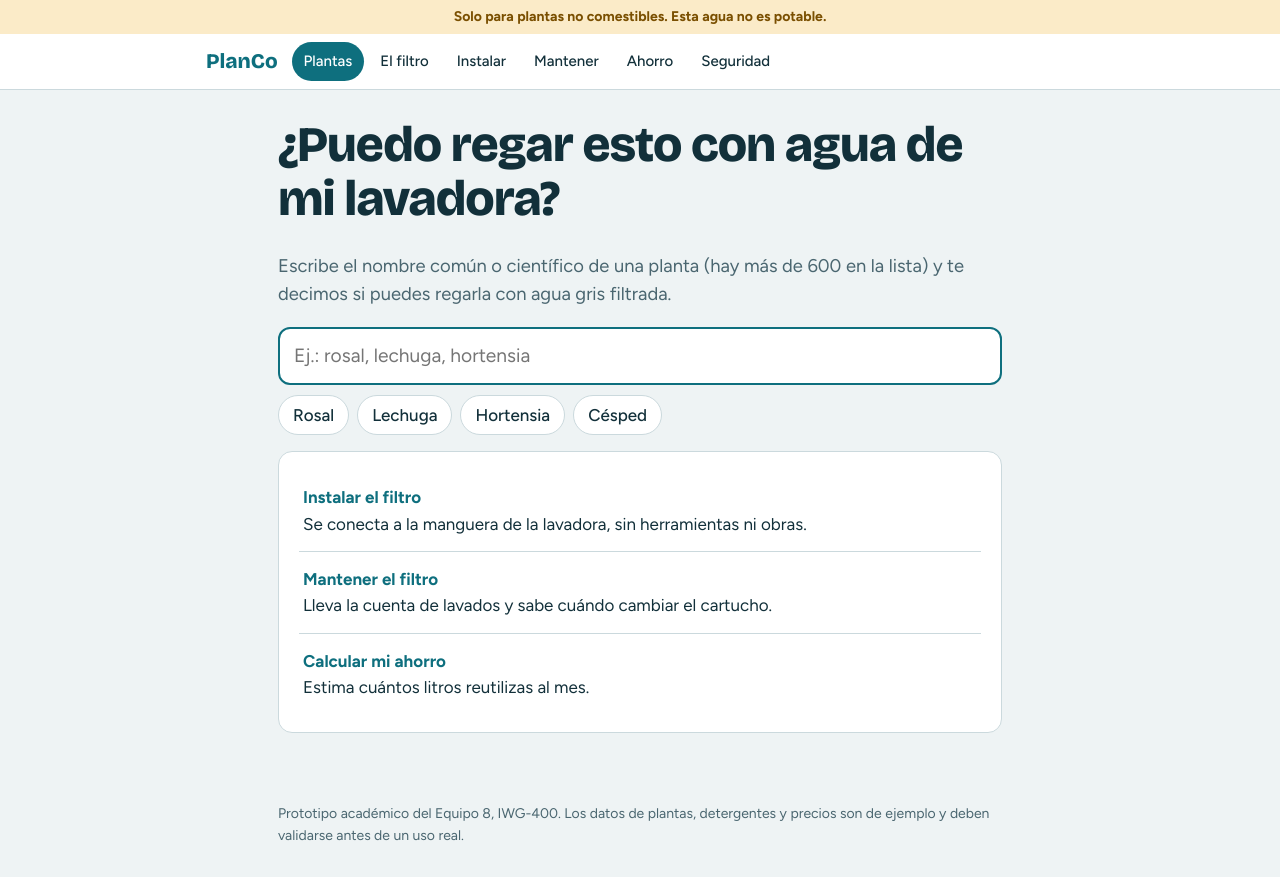
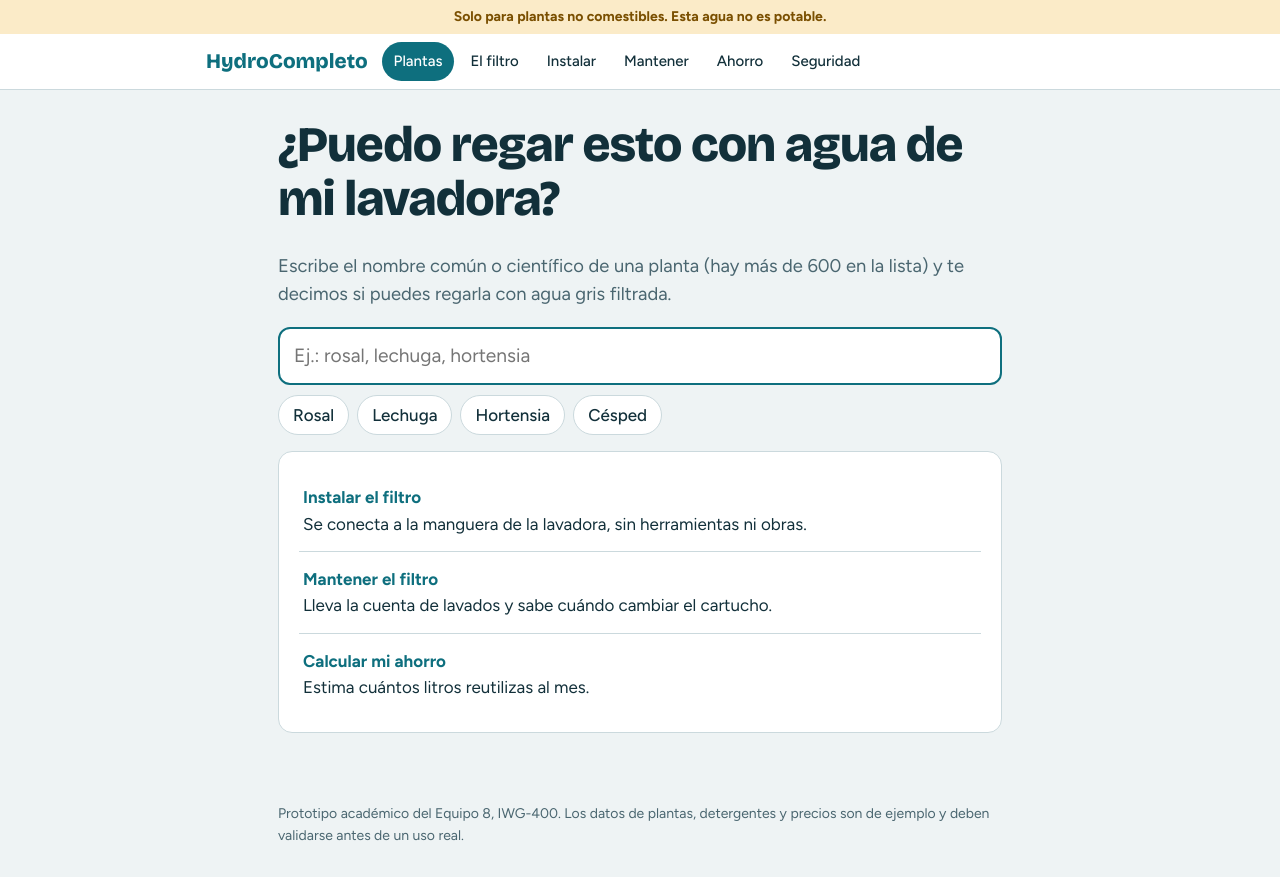
Before and after one commit to Fiururo/HydroCompleto, a plain HTML site: page index.html in a window 1280 px wide. Drawn offline with nearby package versions, Linux system fonts and the light colour scheme.

Commit message:
Update index.html

```diff
--- a/index.html
+++ b/index.html
@@ -2,7 +2,7 @@
 <html lang="es">
 <head>
 <meta charset="utf-8">
-<title>PlanCo – Reutiliza el agua de tu lavadora</title>
+<title>HydroCompleto – Reutiliza el agua de tu lavadora</title>
 <meta name="viewport" content="width=device-width, initial-scale=1, viewport-fit=cover">
 <link rel="stylesheet" href="https://fonts.googleapis.com/css2?family=Bricolage+Grotesque:wght@600;800&family=Figtree:wght@400;500;700&display=swap">
 <style>
@@ -73,7 +73,7 @@ footer{max-width:760px;margin:auto;padding:0 18px 30px;font-size:14px;color:var(
 <header>
   <div class="warn">Solo para plantas no comestibles. Esta agua no es potable.</div>
   <div class="bar">
-    <a class="brand" href="#inicio">PlanCo</a>
+    <a class="brand" href="#inicio">HydroCompleto</a>
     <nav aria-label="Secciones">
       <a href="#inicio">Plantas</a><a href="#filtro">El filtro</a><a href="#instalar">Instalar</a><a href="#mantener">Mantener</a><a href="#ahorro">Ahorro</a><a href="#seguridad">Seguridad</a>
     </nav>
```
